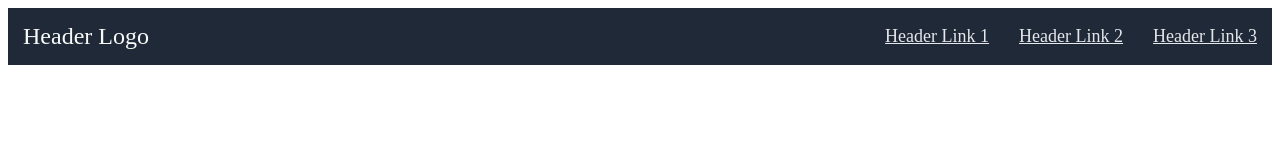
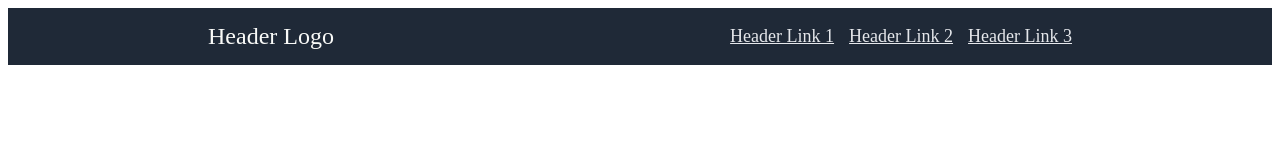
Before and after one commit to ImBasicallyJake/odin-landing, a plain HTML site: page index.html in a window 1280 px wide. Drawn offline with Linux system fonts and the light colour scheme.

Commit message:
Added margins

```diff
--- a/style.css
+++ b/style.css
@@ -10,7 +10,7 @@
 .header-logo {
     color: #f9faf8;
     font-size: 24px;
-    margin-left: 15px;
+    margin-left: 200px;
 }
 
 .header-links {
@@ -27,5 +27,10 @@
 
 li {
     margin-left: 15px;
-    margin-right: 15px;
+
 }
+
+ ul {
+    margin-left: 200px;
+    margin-right: 200px;
+}
```
